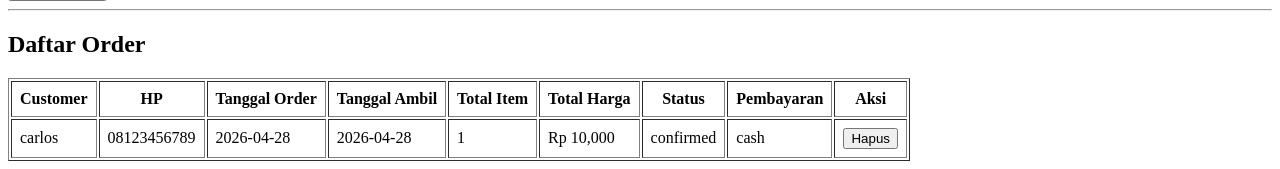
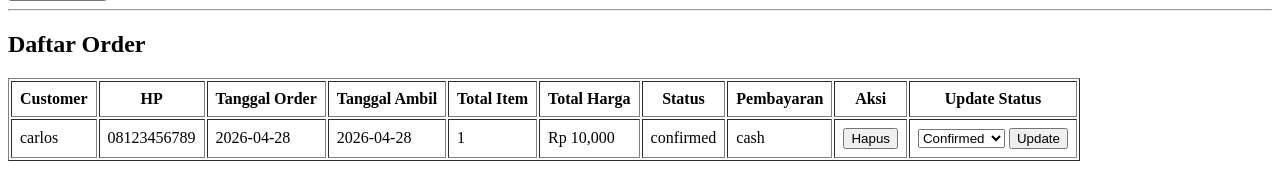
Before and after one commit to AkioTrya/ProjectCatalyst, a Flask app: page /orders in a window 1280 px wide. Shown: the part 717-886 px from the top of the page. Run offline with Flask 3, Linux system fonts and the light colour scheme; data comes from the database, SQL or seed files in the repository; both versions use the stored data as it was after the commit.

Commit message:
added status update on order status

```diff
--- a/app.py
+++ b/app.py
@@ -1,5 +1,5 @@
 from flask import Flask, render_template, request, redirect, url_for
-from database.db import init_db, get_all_products, add_product, get_all_orders, add_order, delete_order, deactivate_product, activate_product, get_all_products_including_inactive, get_all_expenses, add_expense
+from database.db import init_db, get_all_products, add_product, get_all_orders, add_order, delete_order, deactivate_product, activate_product, get_all_products_including_inactive, get_all_expenses, add_expense, update_order_status
 
 app = Flask(__name__)
 
@@ -90,6 +90,12 @@ def add_expense_route():
     add_expense(category, description, float(amount), date)
     return redirect(url_for('cashflow'))
 
+@app.route('/orders/status/<int:order_id>', methods=['POST'])
+def update_order_status_route(order_id):
+    status = request.form['status']
+    update_order_status(order_id, status)
+    return redirect(url_for('orders'))
+
 if __name__ == '__main__':
     init_db()
     app.run(debug=True)
--- a/database/db.py
+++ b/database/db.py
@@ -120,3 +120,12 @@ def add_expense(category, description, amount, date):
     )
     conn.commit()
     conn.close()
+
+def update_order_status(order_id, status):
+    conn = get_connection()
+    conn.execute(
+        "UPDATE orders SET status = ? WHERE id = ?",
+        (status, order_id)
+    )
+    conn.commit()
+    conn.close()
--- a/templates/orders.html
+++ b/templates/orders.html
@@ -75,6 +75,7 @@
                 <th>Status</th>
                 <th>Pembayaran</th>
                 <th>Aksi</th>
+                <th>Update Status</th>
             </tr>
         </thead>
         <tbody>
@@ -92,6 +93,18 @@
                     <form action="/orders/delete/{{ order['id'] }}" method="POST"
                             onsubmit="return confirm('Hapus order ini?')">
                         <button type="submit">Hapus</button>
+                    </form>
+                </td>
+                <td>
+                    <form action="/orders/status/{{ order['id'] }}" method="POST">
+                        <select name="status">
+                            <option value="pending" {{ 'selected' if order['status'] == 'pending' }}>Pending</option>
+                            <option value="confirmed" {{ 'selected' if order['status'] == 'confirmed' }}>Confirmed</option>
+                            <option value="ready" {{ 'selected' if order['status'] == 'ready' }}>Ready</option>
+                            <option value="completed" {{ 'selected' if order['status'] == 'completed' }}>Completed</option>
+                            <option value="cancelled" {{ 'selected' if order['status'] == 'cancelled' }}>Cancelled</option>
+                        </select>
+                        <button type="submit">Update</button>
                     </form>
                 </td>
             </tr>
```
Also changed, not shown: database/catalyst.db.
